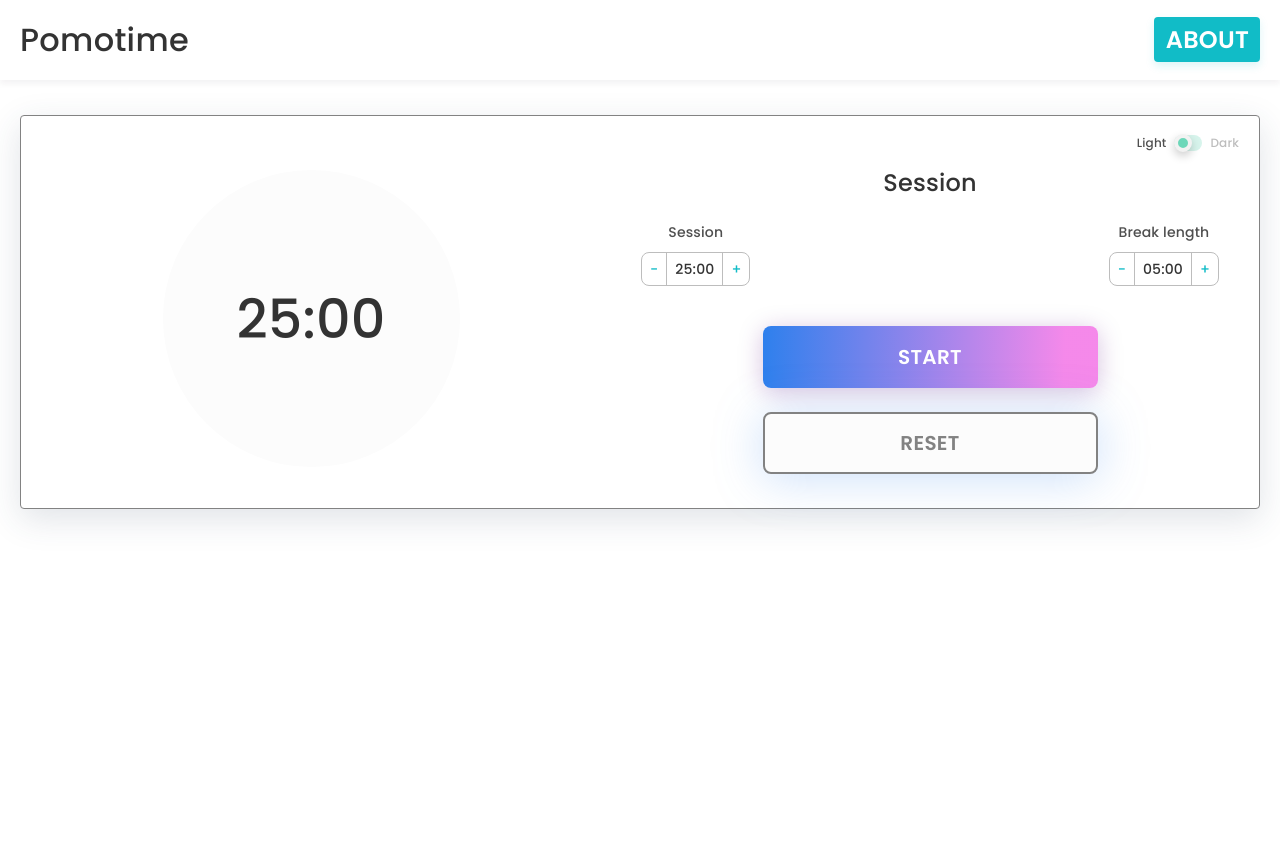
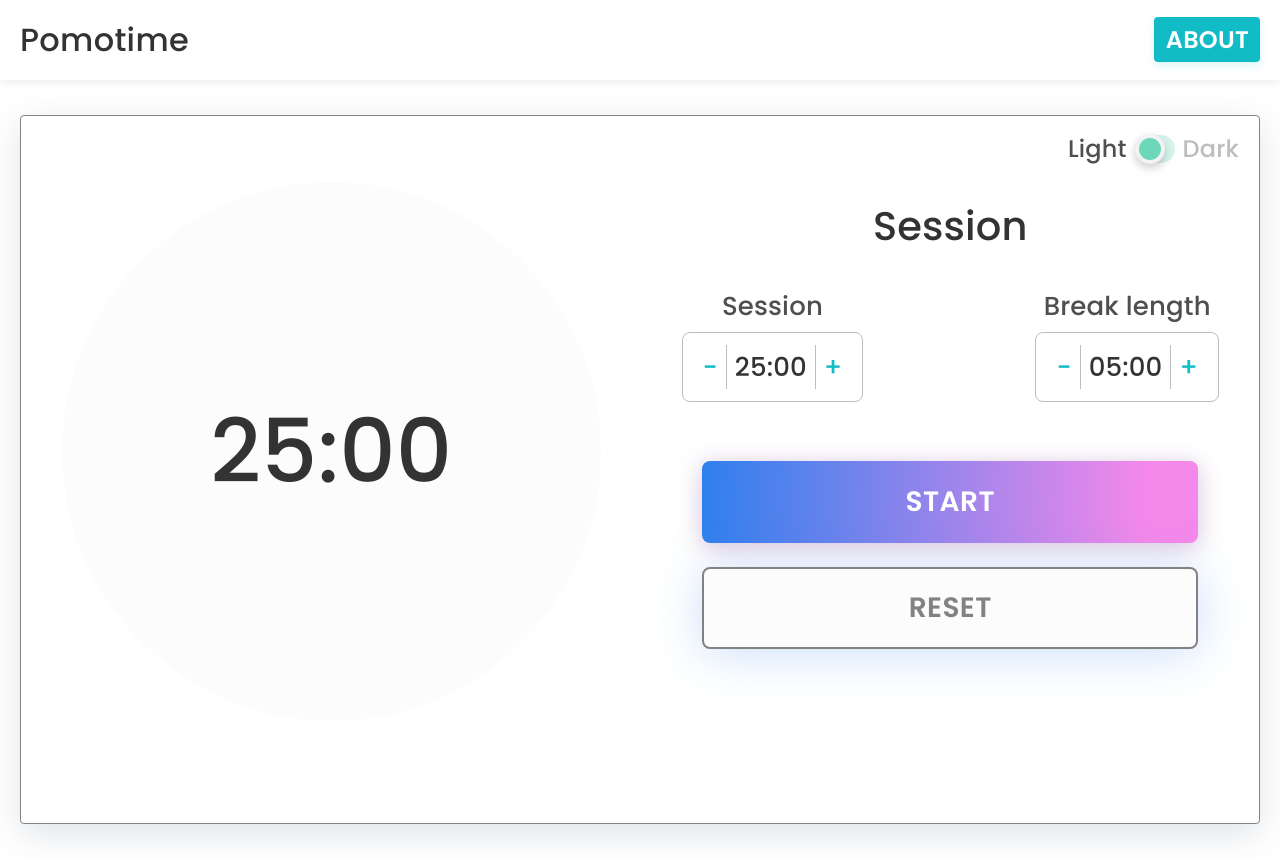
Before and after one commit to cristianCeamatu/assist-pomodoro, a React (Create React App) app: page / in a window 1280 px wide. Before the commit the page ends 800 px from the top, so only its background shows below. Built offline with nearby package versions, Linux system fonts and the light colour scheme.

Commit message:
design/PC styles updated (fonts/line-height/width/heights)

```diff
--- a/src/components/pomodoro/Pomodoro.styled.js
+++ b/src/components/pomodoro/Pomodoro.styled.js
@@ -7,7 +7,13 @@ export const H3 = styled.h3`
 
   @media screen and (min-width: 992px) {
     grid-column: 2 / span 1;
-    grid-row: 2 / span 1;
+    grid-row: 1 / span 1;
+    margin-bottom: 0;
+    display: flex;
+    align-items: center;
+    justify-content: center;
+    font-size: 40px;
+    line-height: 50px;
   }
 `;
 
@@ -25,7 +31,12 @@ export const DisplayContainer = styled.div`
     props.theme.mode === 'light' ? '#FCFCFC' : '#252836'};
   @media screen and (min-width: 992px) {
     grid-column: 1 / span 1;
-    grid-row: 1 / span 4;
+    grid-row: 1 / span 3;
+    width: 539px;
+    height: 539px;
+    font-size: 88px;
+    line-height: 98px;
+    margin-bottom: 0;
   }
 `;
 
@@ -70,7 +81,23 @@ export const SettingsContainer = styled.div`
 
   @media screen and (min-width: 992px) {
     grid-column: 2 / span 1;
-    grid-row: 3 / span 1;
+    grid-row: 2 / span 1;
+
+    h3 {
+      font-size: 26px;
+      line-height: 36px;
+    }
+
+    ul {
+      font-size: 26px;
+      line-height: 28px;
+      padding: 12px;
+
+      button {
+        font-size: 26px;
+        line-height: 28px;
+      }
+    }
   }
 `;
 
@@ -121,6 +148,13 @@ export const ButtonsContainer = styled.div`
 
   @media screen and (min-width: 992px) {
     grid-column: 2 / span 1;
-    grid-row: 4 / span 1;
+    grid-row: 3 / span 1;
+
+    button {
+      width: 496px;
+      height: 82px;
+      font-size: 28px;
+      line-height: 30px;
+    }
   }
 `;
--- a/src/layout/Toggler.styled.js
+++ b/src/layout/Toggler.styled.js
@@ -55,7 +55,23 @@ export const Wrapper = styled.div`
   }
 
   @media screen and (min-width: 992px) {
-    grid-column: 1 / span 2;
-    grid-row: 1 / span 1;
+    p {
+      font-size: 24px;
+      line-height: 34px;
+    }
+
+    .switch {
+      width: 40px;
+      height: 28px;
+
+      &:after {
+        width: 30px;
+        height: 30px;
+      }
+    }
+
+    #autoplay.checkbox:checked + .switch:after {
+      left: 15px;
+    }
   }
 `;
--- a/src/pages/Pomodoro.styled.js
+++ b/src/pages/Pomodoro.styled.js
@@ -1,8 +1,11 @@
 import styled from 'styled-components';
 
 export const GridSection = styled.section`
-  display: grid;
-  grid-template-columns: 1fr, 1fr;
-  /* grid-template-rows: repeat(4, 1fr); */
-  grid-auto-rows: minmax(min-content, max-content);
+  @media screen and (min-width: 992px) {
+    display: grid;
+    grid-template-columns: 1fr, 1fr;
+    grid-auto-rows: minmax(min-content, max-content);
+    align-items: stretch;
+    padding-bottom: 102px;
+  }
 `;
```
Also changed, not shown: 1 other file (tests, documents, lock files or other folders).
